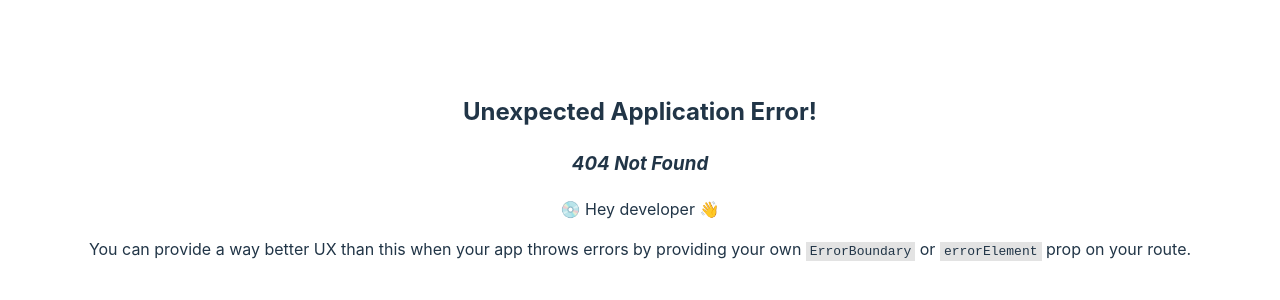
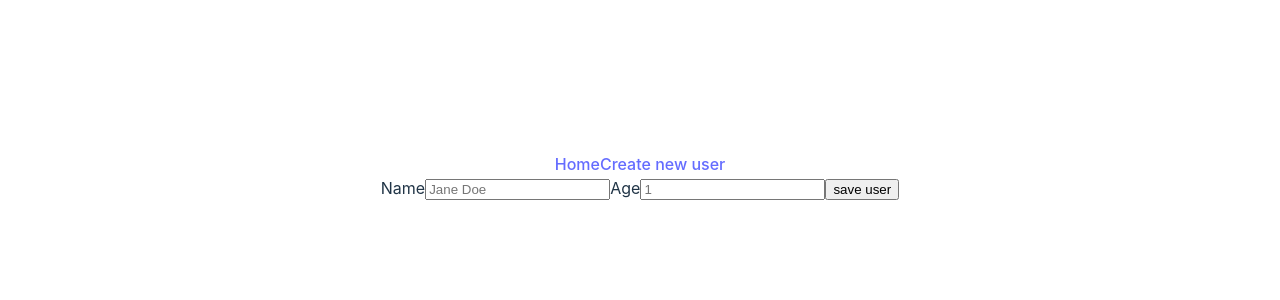
Before and after one commit to eeoluus/Full-Stack-Study, a React (Vite) app in the folder client/: page /user/1/update in a window 1280 px wide. Before the commit this address had no page. Shown: the part 224-524 px from the top of the page. Built offline with nearby package versions, Linux system fonts and the light colour scheme; no server answers.

Commit message:
user crud in place, still looks like shit

```diff
--- a/client/src/components/DreamDetail.jsx
+++ b/client/src/components/DreamDetail.jsx
@@ -4,6 +4,7 @@ import { useParams, useNavigate } from "react-router-dom";
 export default function DreamDetail() {
 
     const [summary, setSummary] = useState("");
+    const [quality, setQuality] = useState("");
     const params = useParams();
     const navigate = useNavigate();
 
@@ -39,7 +40,7 @@ export default function DreamDetail() {
 
     return (
         <> {/* Should preferably only include a shortened summary. */}
-            Here is your dream: {summary}
+            Here is your {quality}: {summary}
         </>
     );
 }
--- a/client/src/components/UserDetail.jsx
+++ b/client/src/components/UserDetail.jsx
@@ -1,5 +1,5 @@
 import { useState, useEffect } from "react";
-import { useParams, useNavigate } from "react-router-dom";
+import { useParams, useNavigate, Link } from "react-router-dom";
 import Dream from "./Dream.jsx";
 
 export default function UserDetail() {
@@ -56,9 +56,24 @@ export default function UserDetail() {
         )
     )
 
+    async function deleteUser(id) {
+        await fetch(`http://localhost:3000/user/${id}`, {
+            "method": "DELETE"
+        });
+        navigate("/");
+    }
+
     return (
         <>
             <div><b>{user.name}'s dreams, age: {user.age}</b></div>
+            <Link to={`/user/${params.id}/update`}>
+                Edit
+            </Link>
+            <button
+                type="button"
+                onClick={() => {deleteUser(params.id)}}>
+                Delete
+            </button>
             <ul>
                 {dreamList}
             </ul>
--- a/client/src/components/UserForm.jsx
+++ b/client/src/components/UserForm.jsx
@@ -1,5 +1,116 @@
+import { useState, useEffect } from "react";
+import { useParams, useNavigate } from "react-router-dom";
+
 export default function UserForm() {
+
+    const [form, setForm] = useState({
+        name: "",
+        age: ""
+    });
+    const [isNew, setIsNew] = useState(true);
+    const params = useParams();
+    const navigate = useNavigate();
+
+    useEffect(() => {
+        async function getUser() {
+
+            const id = params.id?.toString() || undefined;
+            if (!id) return;
+
+            setIsNew(false);
+
+            const response = await fetch(
+                `http://localhost:3000/user/${id}`
+            );
+            if (!response.ok) {
+                const message = `An error occurred: ${response.statusText}`;
+                console.error(message);
+                return;
+            }
+            const res = await response.json();
+            if (!res.user) {
+                console.warn(`Record with id ${id} not found`);
+                navigate("/");
+                return;
+            }
+            setForm({
+                name: res.user.name,
+                age: res.user.age
+            });
+        }
+        getUser();
+        return;
+    }, [params.id, navigate]);
+
+    function updateForm(value) {
+        return setForm((prev) => {
+            return { ...prev, ...value };
+        });
+    }
+
+    async function onSubmit(e) {
+        e.preventDefault();
+        const user = { ...form };
+        try {
+            let response;
+            if (isNew) {
+                response = await fetch("http://localhost:3000/user", {
+                    method: "POST",
+                    headers: {
+                        "Content-Type": "application/json"
+                    },
+                    body: JSON.stringify(user)
+                });
+            } else {
+                response = await fetch(`http://localhost:3000/user/${params.id}`, {
+                    method: "PATCH",
+                    headers: {
+                        "Content-Type": "application/json"
+                    },
+                    body: JSON.stringify(user)
+                });
+            }
+            if (!response.ok) {
+                throw new Error(`HTTP error! Status: ${response.status}`);
+            }
+        } catch (error) {
+            console.error("A problem occurred adding or updating a user: ", error);
+        } finally {
+            setForm({ name: "", age: "" });
+            navigate("/");
+        }
+    }
+
     return (
-        <></>
+        <>
+            <form onSubmit={onSubmit}>
+                <label htmlFor="name">
+                    Name
+                </label>
+                <input
+                    type="text"
+                    name="name"
+                    id="name"
+                    placeholder="Jane Doe"
+                    value={form.name}
+                    onChange={(e) => updateForm({ name: e.target.value })}
+                />
+                <label htmlFor="age">
+                    Age
+                </label>
+                <input
+                    type="text"
+                    name="age"
+                    id="age"
+                    placeholder="1"
+                    value={form.age}
+                    onChange={(e) => updateForm({ age: e.target.value })}
+                />
+                <input
+                    type="submit"
+                    value="save user"
+                />
+            </form>
+        </>
     )
 }
```
Also changed, not shown: client/src/components/DreamForm.jsx (added, +12 -0 lines), client/src/main.jsx (+10 -21 lines).
